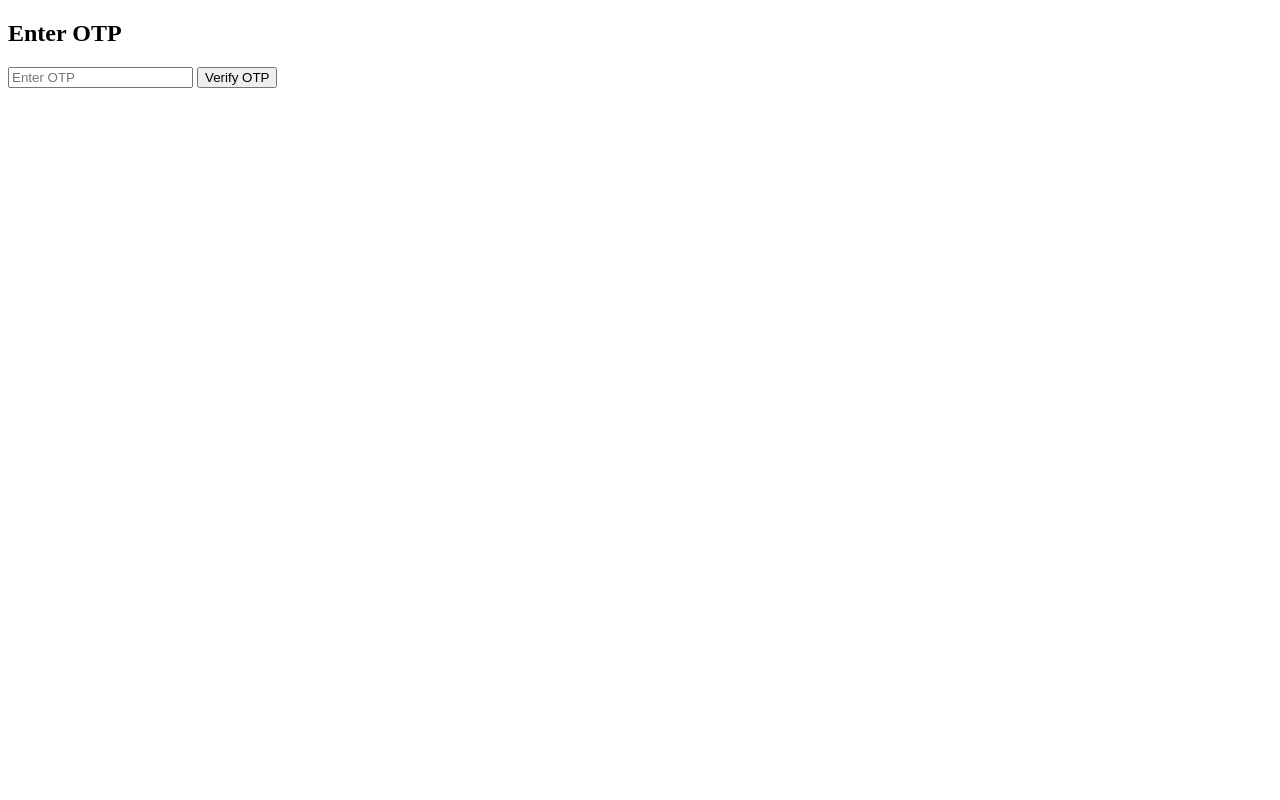
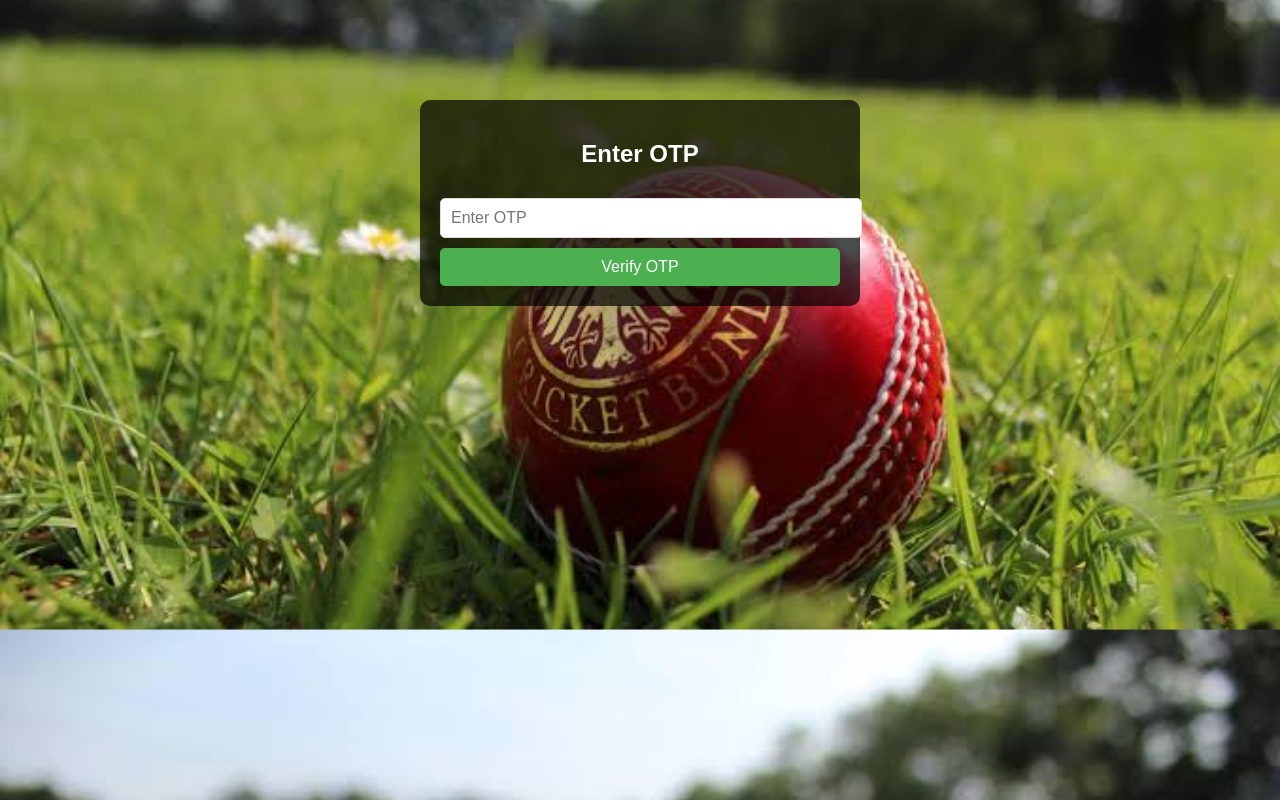
Before and after one commit to vikosingh1/Cricket-, a plain HTML site: page otp-verification.html in a window 1280 px wide. Drawn offline with Linux system fonts and the light colour scheme.

Commit message:
Update otp-verification.html

```diff
--- a/otp-verification.html
+++ b/otp-verification.html
@@ -1,25 +1,64 @@
+<!-- /public/otp-verification.html -->
 <!DOCTYPE html>
 <html lang="en">
 <head>
   <meta charset="UTF-8">
   <meta name="viewport" content="width=device-width, initial-scale=1.0">
   <title>OTP Verification</title>
+  <style>
+    body {
+      background-image: url('https://raw.githubusercontent.com/vikosingh1/Cricket-/1e3f7efccbfe57e3bda02ffb2e013be0a47f99fe/images%20(3).jpeg');
+      background-size: cover;
+      background-position: center;
+      color: white;
+      font-family: Arial, sans-serif;
+    }
+    .login-container {
+      max-width: 400px;
+      margin: 100px auto;
+      padding: 20px;
+      background-color: rgba(0, 0, 0, 0.7);
+      border-radius: 10px;
+      text-align: center;
+    }
+    .login-container input {
+      width: 100%;
+      padding: 10px;
+      margin: 10px 0;
+      border-radius: 5px;
+      border: 1px solid #ddd;
+      font-size: 16px;
+    }
+    .login-container button {
+      width: 100%;
+      padding: 10px;
+      background-color: #4CAF50;
+      color: white;
+      border: none;
+      font-size: 16px;
+      cursor: pointer;
+      border-radius: 5px;
+    }
+    .login-container button:hover {
+      background-color: #45a049;
+    }
+  </style>
 </head>
 <body>
   <div class="login-container">
     <h2>Enter OTP</h2>
-    <form id="otpVerificationForm">
+    <form id="otpForm">
       <input type="text" id="otp" placeholder="Enter OTP" required>
-      <button type="submit" class="login-btn">Verify OTP</button>
+      <button type="submit">Verify OTP</button>
     </form>
   </div>
 
   <script>
-    document.getElementById('otpVerificationForm').addEventListener('submit', async function (event) {
+    document.getElementById('otpForm').addEventListener('submit', async function(event) {
       event.preventDefault();
       const otp = document.getElementById('otp').value;
 
-      const response = await fetch('/api/otp-verification', {
+      const response = await fetch('/api/verify-otp', {
         method: 'POST',
         headers: { 'Content-Type': 'application/json' },
         body: JSON.stringify({ otp })
@@ -27,7 +66,7 @@
 
       if (response.ok) {
         alert('OTP verified successfully');
-        window.location.href = '/reset-password.html';  // Redirect to reset password page after successful OTP verification
+        window.location.href = '/index.html';  // Redirect to index page after OTP verification
       } else {
         alert('Invalid OTP');
       }
```
